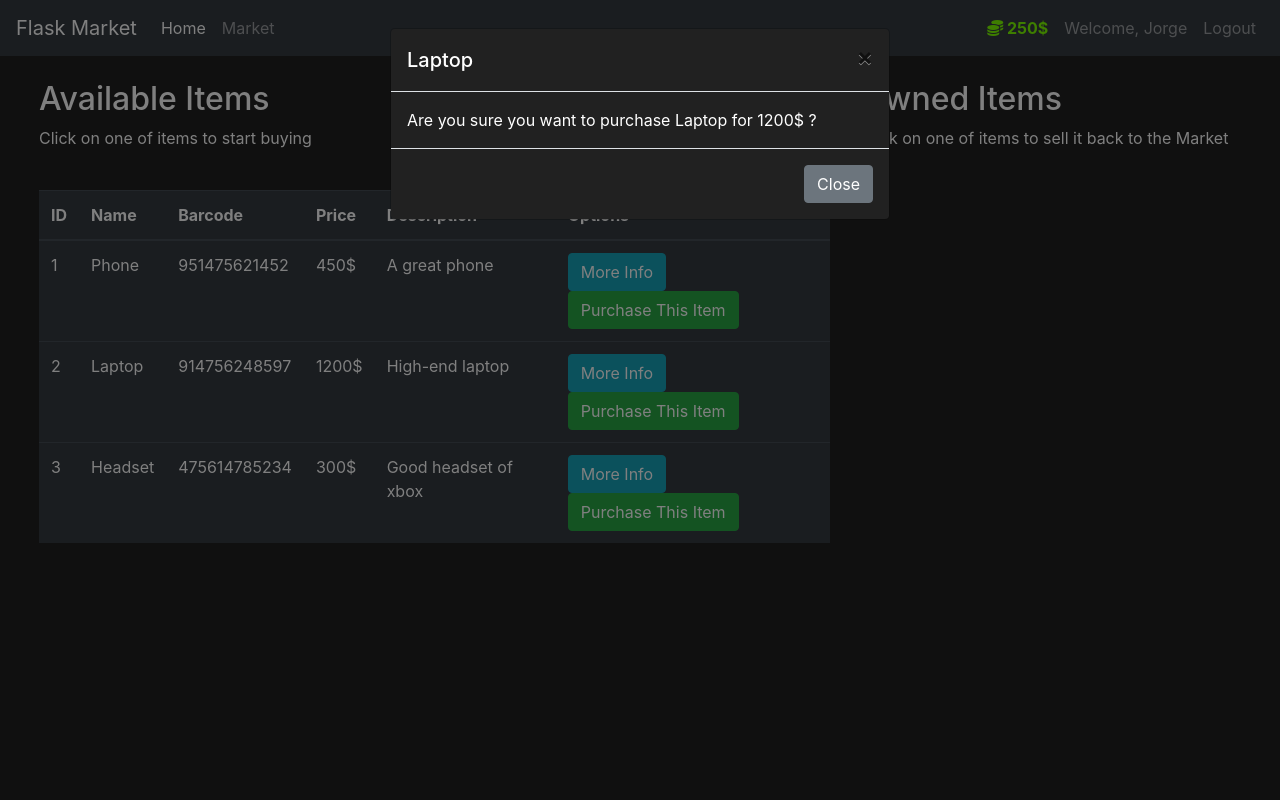
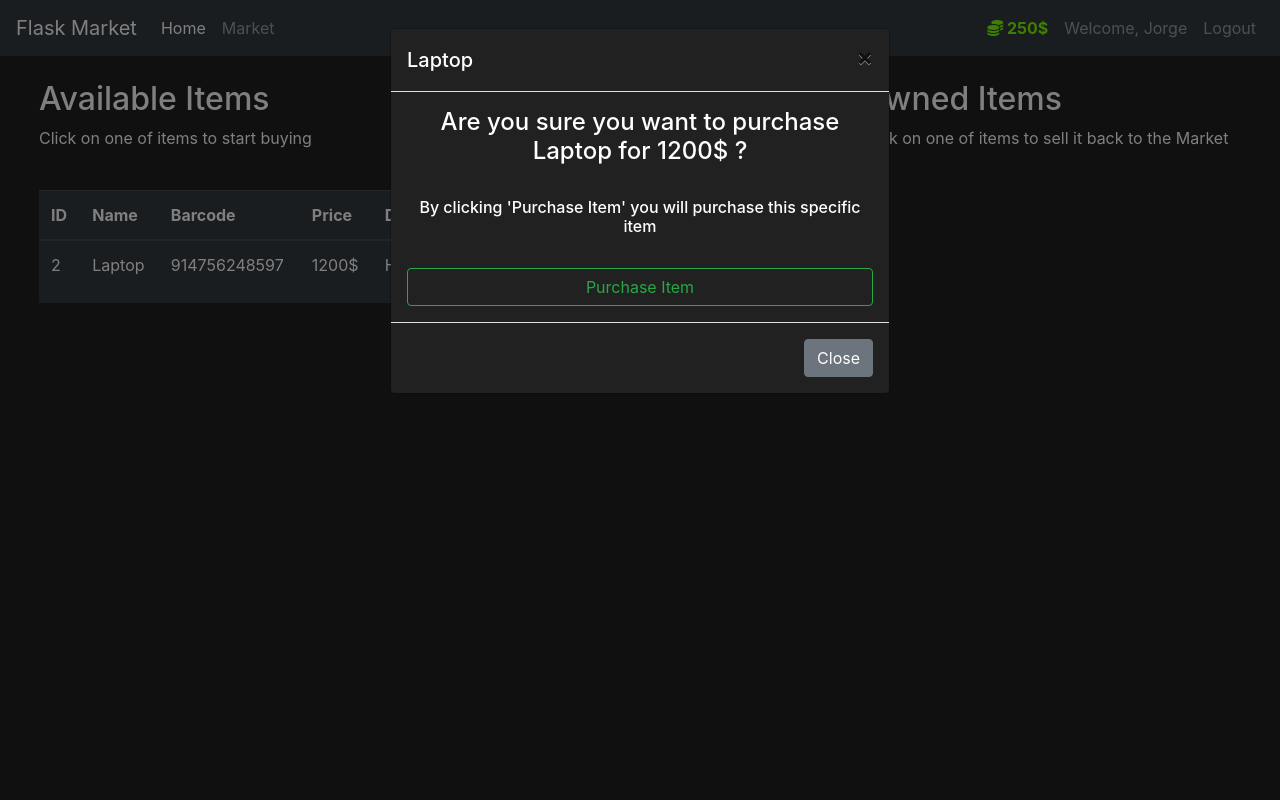
Before and after one commit to GeorgeIniatis/Flask-Website, a Flask app: page /market in a window 1280 px wide, after a click on "Purchase This Item". Run offline with Flask 2, Linux system fonts and the light colour scheme; a user stored in the database is signed in; data comes from the database, SQL or seed files in the repository; both versions use the stored data as it was after the commit; some libraries are stand-ins or nearby versions.

Commit message:
P15 Completed

```diff
--- a/create_and_populate_db.py
+++ b/create_and_populate_db.py
@@ -28,9 +28,9 @@ for item in items:
     db.session.add(item_entry)  # Adds it to db temporarily
     db.session.commit()  # Commits the change to db permanently
 
-phone = Item.query.filter_by(name="Phone").first()
-phone.owner = User.query.filter_by(username="Jorge").first().id
-db.session.commit()
+#phone = Item.query.filter_by(name="Phone").first()
+#phone.owner = User.query.filter_by(username="Jorge").first().id
+#db.session.commit()
 
 print()
 users = User.query.all()
--- a/market/forms.py
+++ b/market/forms.py
@@ -26,3 +26,9 @@ class LoginForm(FlaskForm):
     username = StringField(label="Username:", validators=[DataRequired()])
     password = PasswordField(label="Password:", validators=[DataRequired()])
     submit = SubmitField(label="Sign In")
+
+class PurchaseItemForm(FlaskForm):
+    submit = SubmitField(label="Purchase Item")
+
+class SellItemForm(FlaskForm):
+    submit = SubmitField(label="Sell Item")
--- a/market/models.py
+++ b/market/models.py
@@ -38,6 +38,9 @@ class User(db.Model, UserMixin):
     def check_password(self, attempted_password):
         return bcrypt.check_password_hash(self.password_hash, attempted_password)
 
+    def can_purchase(self, item):
+        return self.budget >= item.price
+
     def __repr__(self):
         return f"User(id = {self.id}, username = {self.username}, email = {self.email}, " \
                f"budget = {self.budget}, items = {self.items} )"
@@ -51,6 +54,11 @@ class Item(db.Model):
     description = db.Column(db.String(length=1000), nullable=False, unique=True)
     owner = db.Column(db.Integer(), db.ForeignKey("user.id"))
 
+    def assign_ownership(self, user):
+        user.budget -= self.price
+        self.owner = user.id
+        db.session.commit()
+
     def __repr__(self):
         return f"Item(id = {self.id}, name = {self.name}, barcode = {self.barcode}, price = {self.price}, " \
                f"description = {self.description}, owner = {self.owner} )"
--- a/market/routes.py
+++ b/market/routes.py
@@ -1,8 +1,8 @@
-from flask import render_template, redirect, url_for, flash
-from flask_login import login_user, logout_user, login_required
+from flask import render_template, redirect, url_for, flash, request
+from flask_login import login_user, logout_user, login_required, current_user
 from market import app, db
 from market.models import User, Item
-from market.forms import RegisterForm, LoginForm
+from market.forms import RegisterForm, LoginForm, PurchaseItemForm, SellItemForm
 
 
 @app.route('/')
@@ -11,11 +11,31 @@ def home_page():
     return render_template("home.html", head_title="Welcome to Jorge's Market")
 
 
-@app.route('/market')
+@app.route('/market', methods=["GET", "POST"])
 @login_required
 def market_page():
-    items = Item.query.all()
-    return render_template("market.html", head_title="Market Page", items=items)
+    purchase_item_form = PurchaseItemForm()
+    sell_item_form = SellItemForm()
+
+    if request.method == "POST":
+        item_name = request.form.get('purchased_item')
+        item = Item.query.filter_by(name=item_name).first()
+        if item:
+            if current_user.can_purchase(item):
+                item.assign_ownership(current_user)
+                flash(f"Item Purchased Successfully!", category="success")
+            else:
+                flash(f"Budget too low!", category="danger")
+            return redirect(url_for("market_page"))
+        else:
+            flash(f"This Item Does Not Exist!", category="danger")
+            return redirect(url_for("market_page"))
+
+    elif request.method == "GET":
+        items = Item.query.all()
+        return render_template("market.html", head_title="Market Page", items=items,
+                               purchase_item_form=purchase_item_form,
+                               sell_item_form=sell_item_form)
 
 
 @app.route('/register', methods=["GET", "POST"])
--- a/market/templates/includes/items_modals.html
+++ b/market/templates/includes/items_modals.html
@@ -49,7 +49,16 @@
         </button>
       </div>
       <div class="modal-body">
-        Are you sure you want to purchase {{ item.name }} for {{ item.price }}$ ?
+        <form method="POST">
+          {{ purchase_item_form.hidden_tag() }} <!-- CSRF Protection -->
+          <h4 class="text-center"> Are you sure you want to purchase {{ item.name }} for {{ item.price }}$ ?</h4>
+          <br>
+          <h6 class="text-center"> By clicking 'Purchase Item' you will purchase this specific item</h6>
+          <br>
+          <input id="purchased_item" name="purchased_item" type="hidden" value="{{ item.name }}">
+          {{ purchase_item_form.submit(class="btn btn-outline-success btn-block ") }}
+
+        </form>
       </div>
       <div class="modal-footer">
         <button type="button" class="btn btn-secondary"
--- a/market/templates/market.html
+++ b/market/templates/market.html
@@ -19,6 +19,7 @@
                 </thead>
                 <tbody>
                     {% for item in items %}
+                        {% if item.owner is none %}
                         {% include 'includes/items_modals.html' %}
                             <tr>
                                 <td>{{ item.id }}</td>
@@ -30,8 +31,8 @@
                                     <button class="btn btn-outline btn-info" data-toggle="modal" data-target="#Modal-MoreInfo-{{ item.id }}"> More Info </button>
                                     <button class="btn btn-outline btn-success" data-toggle="modal" data-target="#Modal-PurchaseConfirm-{{ item.id }}"> Purchase This Item </button>
                                 </td>
-
                             </tr>
+                        {% endif %}
                     {% endfor %}
                 </tbody>
 
```
Also changed, not shown: market/market.db. Lines whose indentation alone changed are shown as unchanged.
